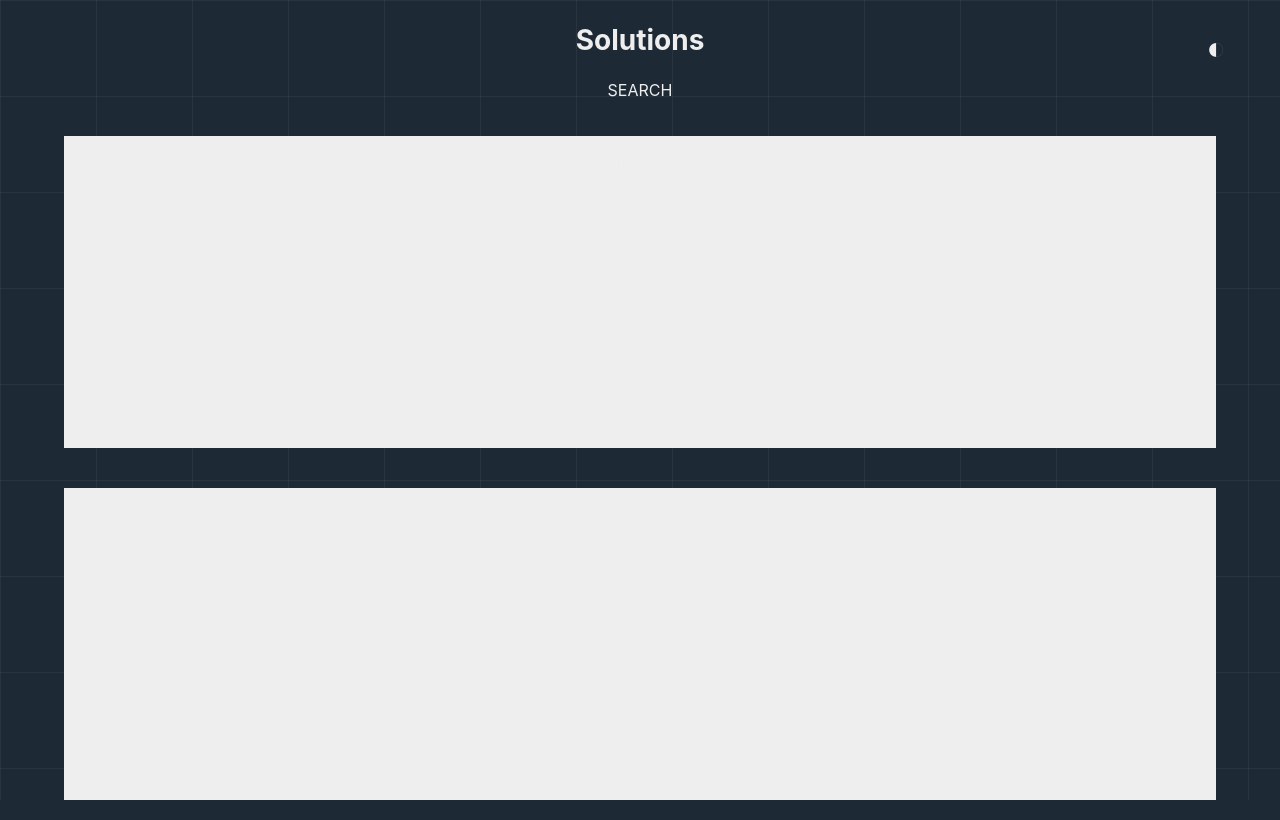
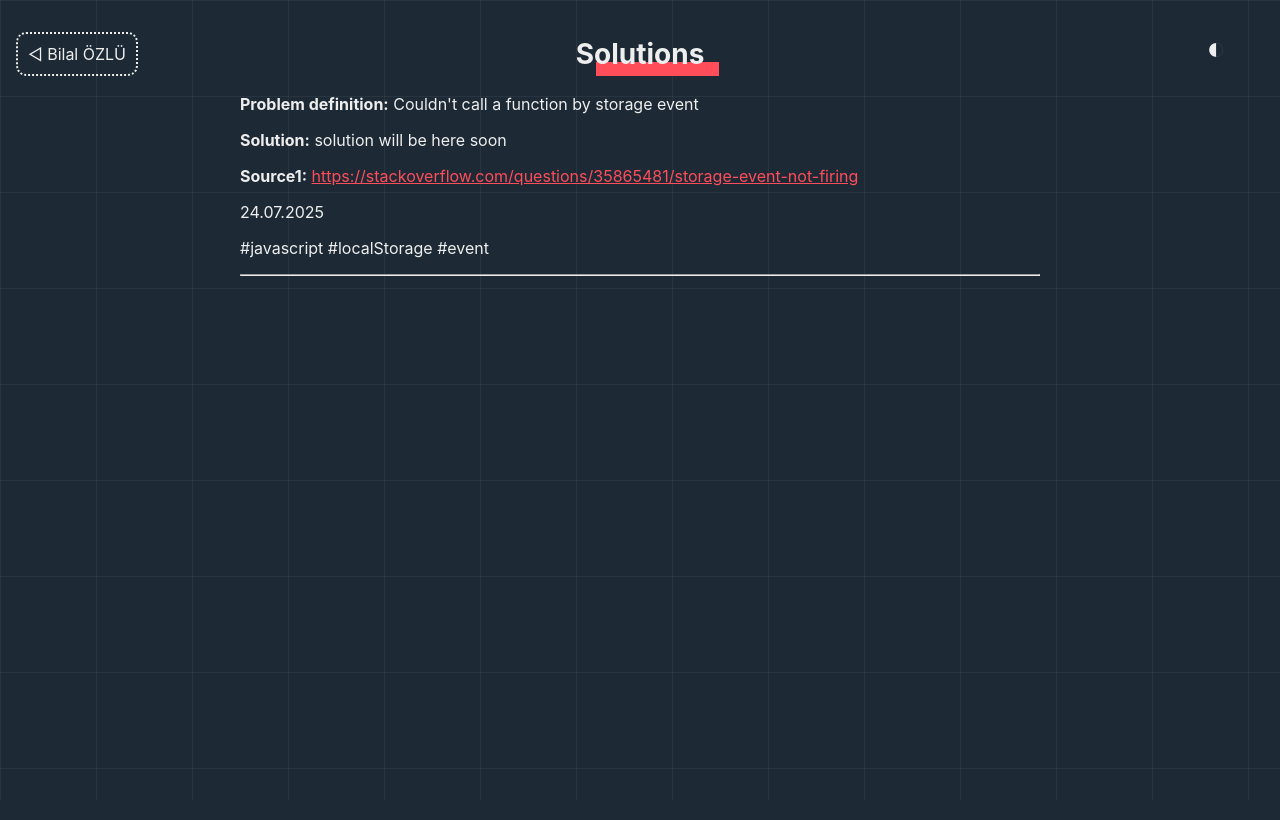
Before and after one commit to bilalozlu/homepage, a React (Create React App) app: page /solutions in a window 1280 px wide. Built offline with nearby package versions, Linux system fonts and the light colour scheme.

Commit message:
soultions page designed #1

```diff
--- a/src/my-solutions/solutions.css
+++ /dev/null
@@ -1,14 +0,0 @@
-.solutions {
-    text-align: center;
-}
-
-.solutionsTitle {
-    color: #eee;
-}
-
-.solutionsList {
-    margin: 20px 0;
-    width: 90%;
-    display: inline-grid;
-    background-color: #eee;
-}
--- a/src/my-solutions/solutions.jsx
+++ b/src/my-solutions/solutions.jsx
@@ -1,50 +1,38 @@
-import './solutions.css'
 import ThemeToggle from "../theme-toggle/ThemeToggle";
 
 function Solutions() {
   const solutionsList = [
     {
-            problem: "hello world",
-            solution: "çözüm1",
-            links: ["stck.com", "g3.com"],
-            tags: ["java", "new project"],
-            date: "29.10.1994"
+      problem: "Couldn't call a function by storage event",
+      solution: "solution will be here soon",
+      links: ["https://stackoverflow.com/questions/35865481/storage-event-not-firing"],
+      tags: "#javascript #localStorage #event",
+      date: "24.07.2025"
     },
-        {
-            problem: "deneme",
-            solution: "çözüm2",
-            links: ["stck.com", "g3.com"],
-            tags: ["netlify", "new link"],
-            date: "11.11.2022"
-        }
   ]
   return (
     <div className="solutions">
       <ThemeToggle />
-            <h2 className='solutionsTitle'>
-                Solutions
-            </h2>
-            <div>
-                <p>SEARCH</p>
-            </div>
+      <a className="nameTitle" href="../"> ◁ Bilal ÖZLÜ</a>
+      <h2>Solutions</h2>
       {solutionsList.map((data) =>
         <div className='solutionsList'>
           <p>
-                        {data.problem}
+            <b>Problem definition:</b> {data.problem}
           </p>
           <p>
-                        {data.solution}
+            <b>Solution:</b> {data.solution}
           </p>
           {
-                        data.links.map(link =>
-                            <p>{link}</p>
+            data.links.map((link, idx) =>
+              <span>
+                <b>Source{idx+1}:</b> <a style={{color: '#ff4d5a'}} href={link}>{link}</a>
+              </span>
             )
           }
-                    {
-                        data.tags.map(tag =>
-                            <p>{tag}</p>
-                        )
-                    }
+          <p>{data.date}</p>
+          <p>{data.tags}</p>
+          <hr/>
         </div>
       )}
     </div>
--- a/src/styles/main.scss
+++ b/src/styles/main.scss
@@ -421,3 +421,38 @@ body.dark .project-list .project {
 body.dark .now .nameTitle {
   color: $lightColor;
 }
+
+.solutions {
+  max-width: 800px;
+  margin: auto;
+
+  h2:before {
+    position: absolute;
+    content: '';
+    border-bottom: 14px solid $roseColor;
+    width: 7.7rem;
+    display: block;
+    margin: 0 auto;
+    position: relative;
+    left: 1.1rem;
+    top: 2.4rem;
+    z-index: -1;
+  }
+
+  .nameTitle {
+    position: fixed;
+    top: 2rem;
+    left: 1rem;
+    z-index: 10;
+    padding: 10px;
+    border: 2px dotted;
+    border-radius: 10px;
+    text-decoration: none;
+    color: $darkColor;
+  }
+
+}
+
+body.dark .solutions .nameTitle {
+  color: $lightColor;
+}
```
Lines whose indentation alone changed are shown as unchanged.
